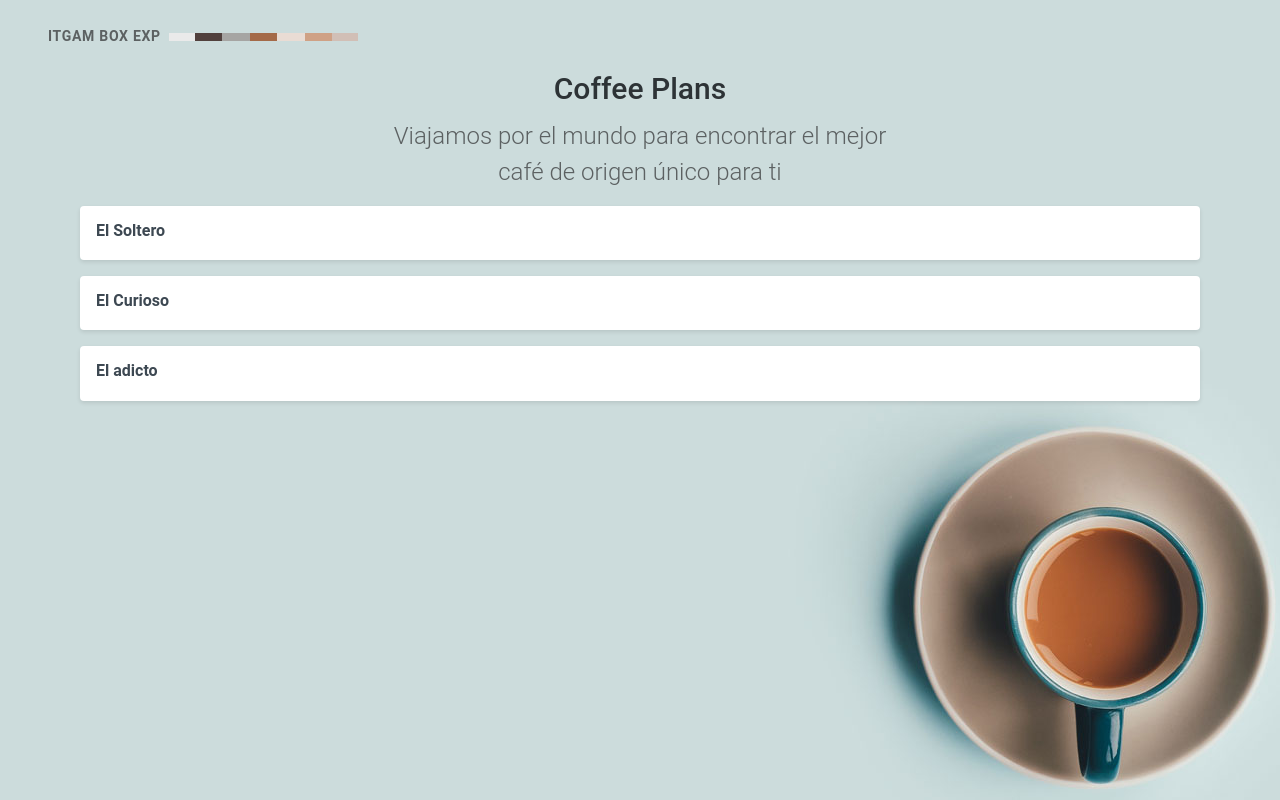
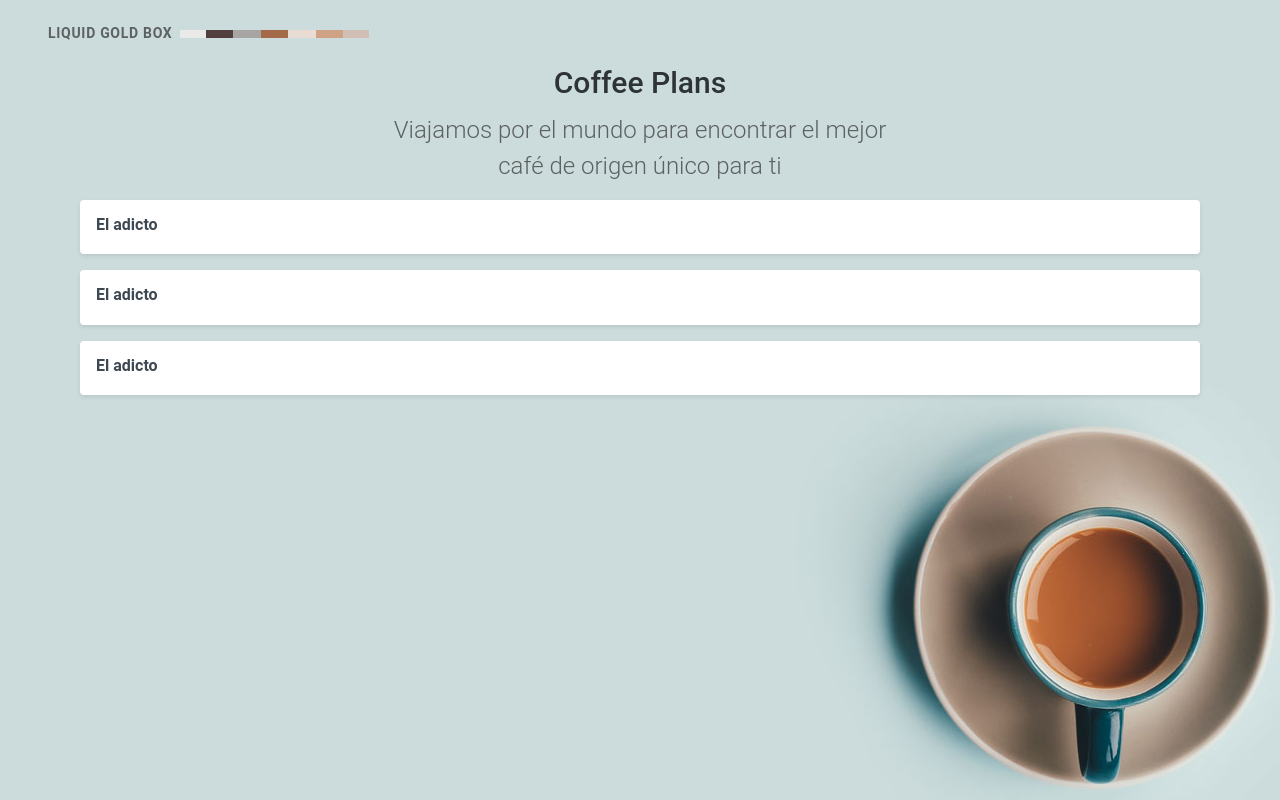
Before and after one commit to joselyn210596/DADM-2024B, a Vue app: page / in a window 1280 px wide. Built offline with nearby package versions, Linux system fonts and the light colour scheme.

Commit message:
⭐S03A03 Coffee-Plans Componentes

```diff
--- a/src/App.vue
+++ b/src/App.vue
@@ -1,9 +1,11 @@
-<script setup></script>
+<script setup>
+import planItem from './components/plan-item.vue';
+</script>
 
 <template>
   <header>
-    <div style="text-align: center;">
-      <span id="logo">ITGAM BOX EXP</span>
+    <div>
+      <span id="logo">Liquid Gold Box</span>
       <img src="./assets/logo.png" alt="logo">
     </div>
   </header>
@@ -16,56 +18,12 @@
     </h2>
 
     <div class="plans">
-      <div class="plan">
-        <div class="description">
-          <span class="title">
-            El Soltero
-          </span>
-        </div>
-      </div>
-      <div class="plan">
-        <div class="description">
-          <span class="title">
-            El Curioso
-          </span>
-        </div>
-      </div>
-      <div class="plan">
-        <div class="description">
-          <span class="title">
-            El adicto
-          </span>
-        </div>
-      </div>
+      <planItem></planItem>
+      <planItem></planItem>
+      <planItem></planItem>
     </div>
   </div>
 </template>
 
 <style scoped>
-header {
-  line-height: 1.5;
-}
-
-.logo {
-  display: block;
-  margin: 0 auto 2rem;
-}
-
-@media (min-width: 1024px) {
-  header {
-    display: flex;
-    place-items: center;
-    padding-right: calc(var(--section-gap) / 2);
-  }
-
-  .logo {
-    margin: 0 2rem 0 0;
-  }
-
-  header .wrapper {
-    display: flex;
-    place-items: flex-start;
-    flex-wrap: wrap;
-  }
-}
 </style>
--- /dev/null
+++ b/src/components/plan-item.vue
@@ -0,0 +1,17 @@
+<template>
+    <div class="plan">
+      <div class="description">
+        <span class="title">
+          El adicto
+        </span>
+      </div>
+    </div>
+  </template>
+
+  <script setup>
+
+  </script>
+
+  <style scoped>
+
+  </style>
```
